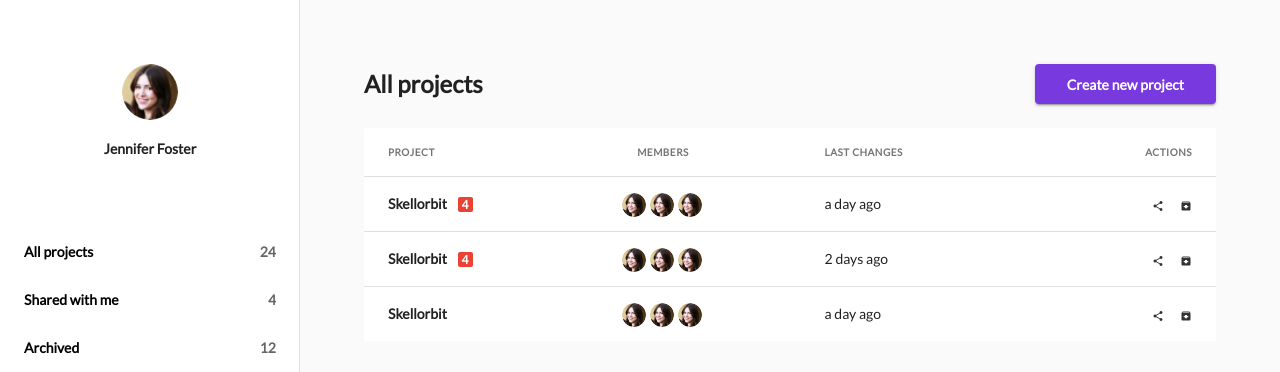
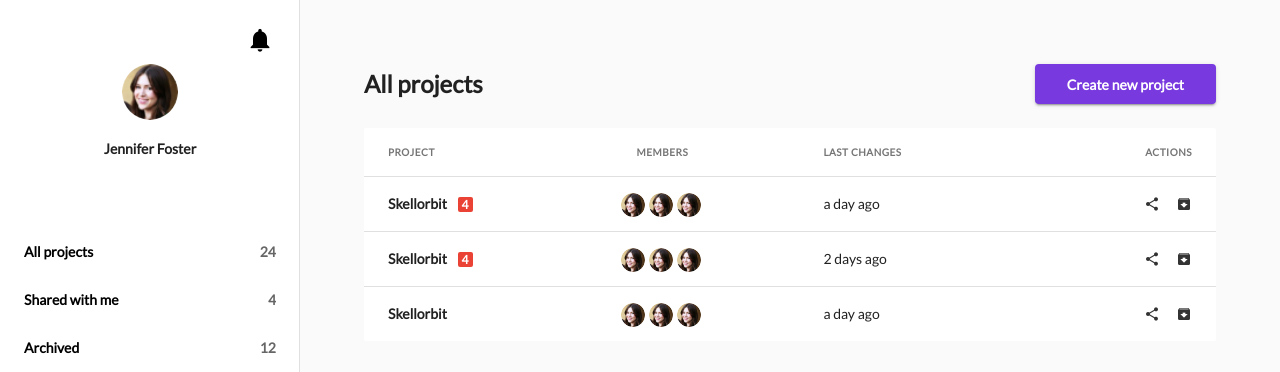
Before and after one commit to Mozzler/rapidscoper-frontend, a Vue app: page /dashboard/1 in a window 1280 px wide. Shown: the top 372 px of the page. Built offline with nearby package versions, Linux system fonts and the light colour scheme; sample sign-in values are in the browser's storage; the HTML template or start-up script is replaced by a standard one; what vue-google-oauth2 would draw is missing.

Commit message:
add notification icon

```diff
--- a/src/assets/scss/_navigation.scss
+++ b/src/assets/scss/_navigation.scss
@@ -16,9 +16,22 @@
     }
   }
 
+  .sidebar-notification {
+    font-size: 28px;
+    position: absolute;
+    top: 26px;
+    right: 26px;
+    color: $black !important;
+    cursor: pointer;
+
+    &:hover {
+      color: $primary !important;
+    }
+  }
+
   .sidebar__item--active {
     border-left: 2px solid $primary;
-    background-color: rgba($primary, 0.1);
+    background-color: rgba($primary, 0.05);
   }
 
   .sidebar-footer {
--- a/src/assets/scss/_tables.scss
+++ b/src/assets/scss/_tables.scss
@@ -53,7 +53,7 @@
 
   .v-icon {
     color: rgba($black, 0.8) !important;
-    font-size: 12px;
+    font-size: 16px;
     cursor: pointer;
 
     &:hover {
--- a/src/components/particles/navigation/Sidebar.vue
+++ b/src/components/particles/navigation/Sidebar.vue
@@ -5,6 +5,7 @@
     class="sidebar">
 
     <div class="sidebar-header">
+      <v-icon class="sidebar-notification">notifications</v-icon>
       <div class="sidebar-header__img">
         <img src="@/assets/img/user.png"/>
       </div>
```
